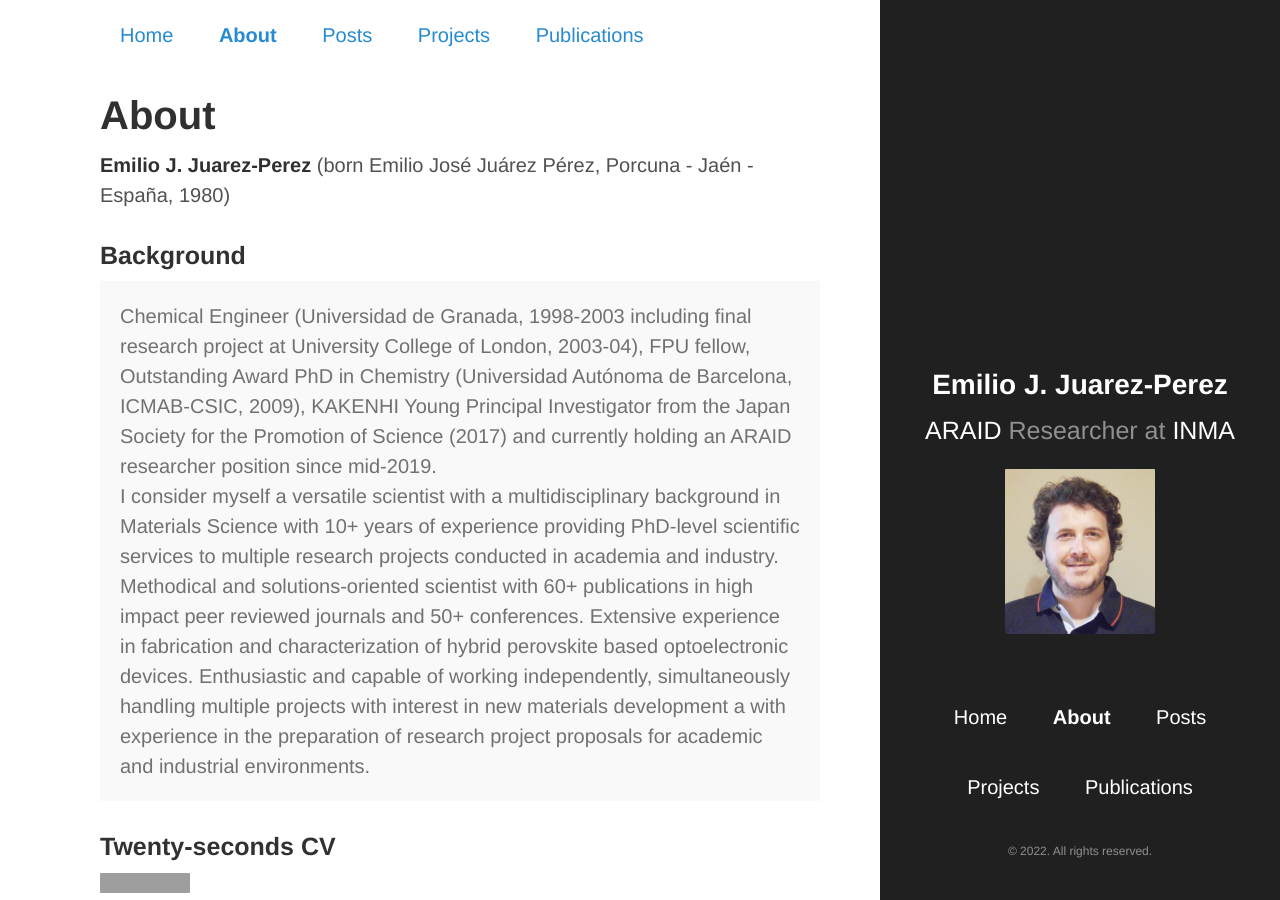
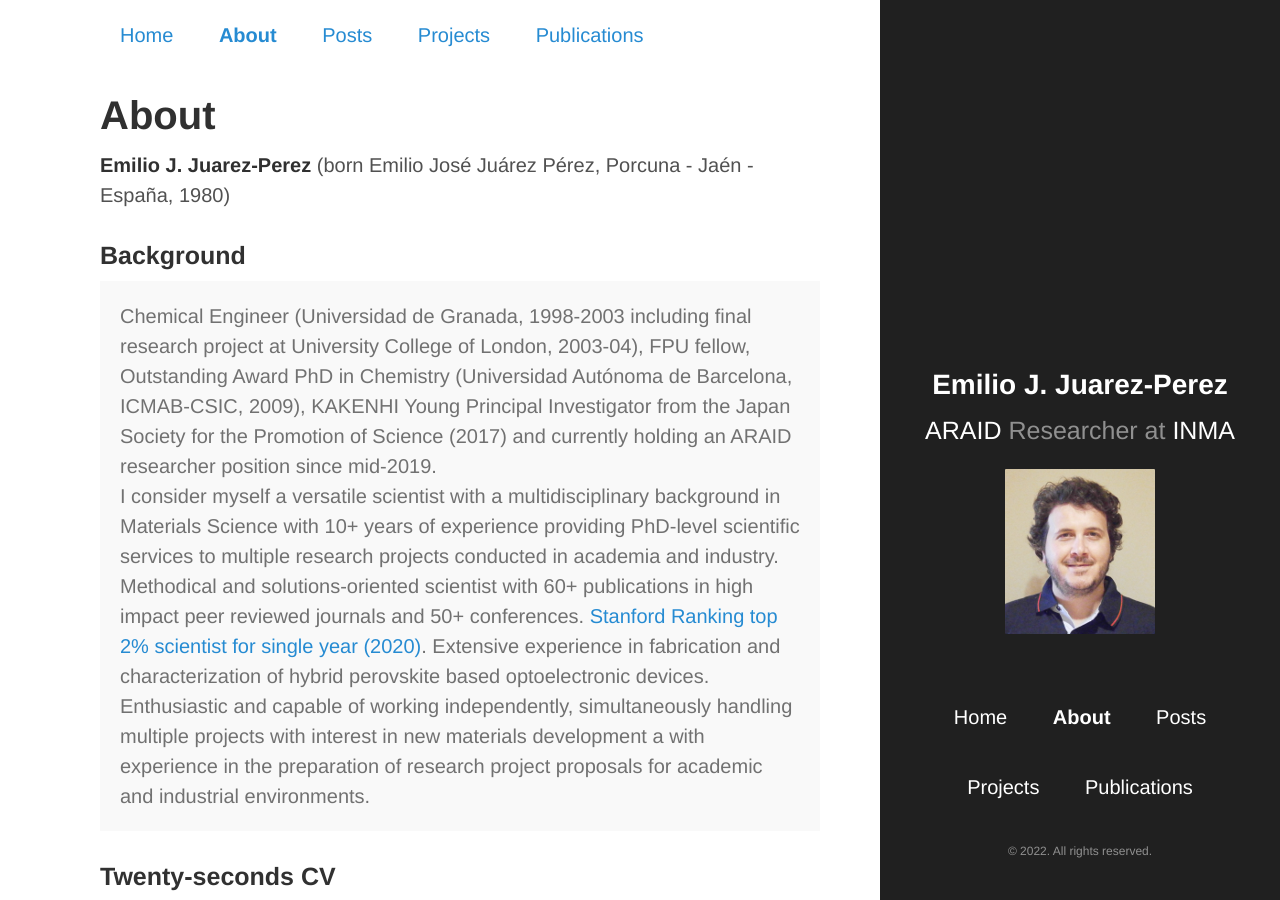
Before and after one commit to ejjpweb/ejjpweb.github.io, a Jekyll site: the page built from About.md, in a window 1280 px wide and 900 px high. Built offline with Jekyll 4.4.1, drawn with Linux system fonts in a browser that asks for light colours; grey boxes are pictures that could not be loaded.

Commit message:
updated about with stanford

```diff
--- a/About.md
+++ b/About.md
@@ -10,7 +10,7 @@ title: About
 <p class="message">
 Chemical Engineer (Universidad de Granada, 1998-2003 including final research project at University College of London, 2003-04), FPU fellow, Outstanding Award PhD in Chemistry (Universidad Autónoma de Barcelona, ICMAB-CSIC, 2009), KAKENHI Young Principal Investigator from the Japan Society for the Promotion of Science (2017) and currently holding an ARAID researcher position since mid-2019.
 <br>
-I consider myself a versatile scientist with a multidisciplinary background in Materials Science with 10+ years of experience providing PhD-level scientific services to multiple research projects conducted in academia and industry. Methodical and solutions-oriented scientist with 60+ publications in high impact peer reviewed journals and 50+ conferences. Extensive experience in fabrication and characterization of hybrid perovskite based optoelectronic devices. Enthusiastic and capable of working independently, simultaneously handling multiple projects with interest in new materials development a with experience in the  preparation of research project proposals for academic and industrial environments.
+I consider myself a versatile scientist with a multidisciplinary background in Materials Science with 10+ years of experience providing PhD-level scientific services to multiple research projects conducted in academia and industry. Methodical and solutions-oriented scientist with 60+ publications in high impact peer reviewed journals and 50+ conferences. <a href="https://www.emiliojuarez.es/2022/01/15/Standford_rankings/"> Stanford Ranking top 2% scientist for single year (2020)</a>. Extensive experience in fabrication and characterization of hybrid perovskite based optoelectronic devices. Enthusiastic and capable of working independently, simultaneously handling multiple projects with interest in new materials development a with experience in the  preparation of research project proposals for academic and industrial environments.
 </p>
 
 ### Twenty-seconds CV
```
